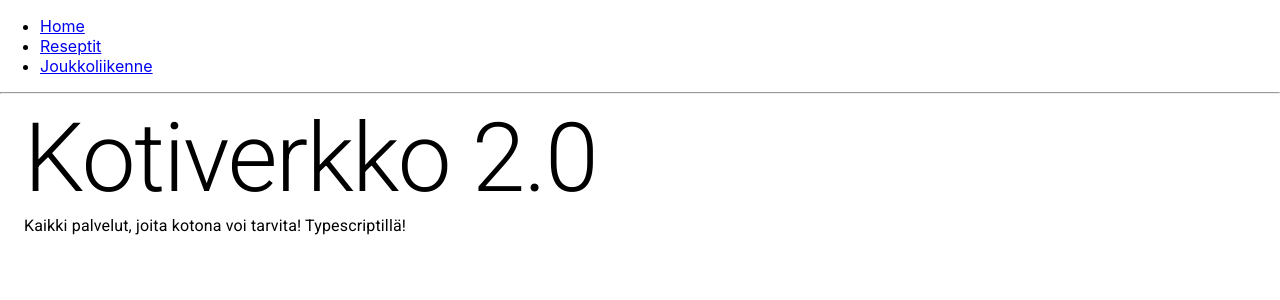
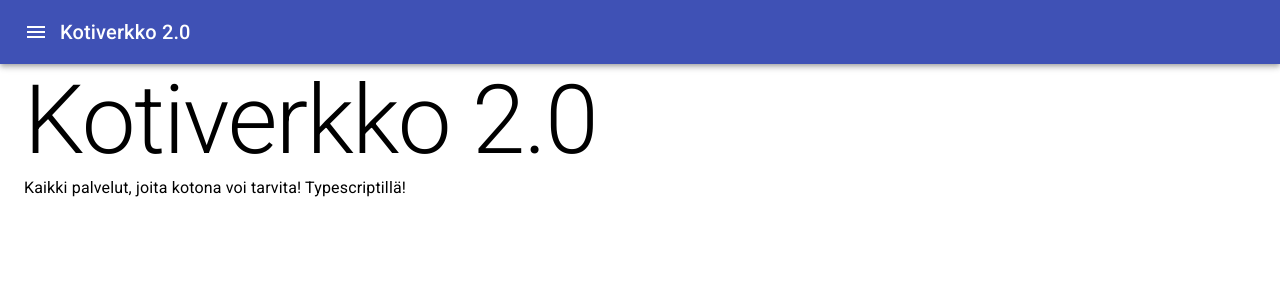
Before and after one commit to japajaa/project, a React (Create React App) app in the folder client/: page / in a window 1280 px wide. Shown: the top 300 px of the page. Built offline with nearby package versions, Linux system fonts and the light colour scheme.

Commit message:
add MenuBar

```diff
--- a/client/package.json
+++ b/client/package.json
@@ -5,6 +5,7 @@
   "private": true,
   "dependencies": {
     "@material-ui/core": "^4.11.0",
+    "@material-ui/icons": "^4.9.1",
     "@testing-library/jest-dom": "^5.11.5",
     "@testing-library/react": "^11.1.2",
     "@testing-library/user-event": "^12.2.2",
--- a/client/src/App.tsx
+++ b/client/src/App.tsx
@@ -3,43 +3,17 @@ import {
   BrowserRouter as Router,
   Switch,
   Route,
-  Link,
 } from 'react-router-dom';
 import Recipes from './components/Recipes';
 import Home from './components/Home';
 import PublicTransport from './components/PublicTransport';
 import ThemeWrapper from './components/Theme';
-
-// tälle sivulle linkit joukkoliikenne-sivulle ja reseptisivuille ja vanhaan reseptiwikiin
-// single-page application? mitenkäs se pitikään mennä? :D
-// js vai typescript?
-// prettieriin linttaus save
+import MenuBar from './components/MenuBar';
 
 const App = () => (
   <ThemeWrapper>
     <Router basename="/project">
-      <div>
-        <ul>
-          <li>
-            <Link to="/">Home</Link>
-          </li>
-          <li>
-            <Link to="/reseptit">Reseptit</Link>
-          </li>
-          <li>
-            <Link to="/joukkoliikenne">Joukkoliikenne</Link>
-          </li>
-        </ul>
-
-        <hr />
-
-        {/*
-          A <Switch> looks through all its children <Route>
-          elements and renders the first one whose path
-          matches the current URL. Use a <Switch> any time
-          you have multiple routes, but you want only one
-          of them to render at a time
-        */}
+      <MenuBar />
       <Switch>
         <Route exact path="/">
           <Home />
@@ -51,7 +25,6 @@ const App = () => (
           <PublicTransport />
         </Route>
       </Switch>
-      </div>
     </Router>
   </ThemeWrapper>
 );
--- /dev/null
+++ b/client/src/components/MenuBar.tsx
@@ -0,0 +1,73 @@
+import React from 'react';
+import { makeStyles, Theme } from '@material-ui/core/styles';
+import AppBar from '@material-ui/core/AppBar';
+import Toolbar from '@material-ui/core/Toolbar';
+import Typography from '@material-ui/core/Typography';
+import IconButton from '@material-ui/core/IconButton';
+import MenuIcon from '@material-ui/icons/Menu';
+import ListItem from '@material-ui/core/ListItem';
+import ListItemText from '@material-ui/core/ListItemText';
+import Drawer from '@material-ui/core/Drawer';
+import List from '@material-ui/core/List';
+import {
+  Link,
+} from 'react-router-dom';
+
+
+const useStyles = makeStyles((theme: Theme) => ({
+  menuButton: {
+
+  },
+  title: {
+
+  },
+  root: {
+    background: theme.palette.primary.dark,
+  },
+}));
+
+
+const MenuBar = () => {
+  const classes = useStyles();
+
+  const [open, setOpen] = React.useState(false);
+
+  const handleDrawerOpen = () => {
+    setOpen(true);
+  };
+
+  const handleDrawerClose = () => {
+    setOpen(false);
+  };
+
+
+  return (
+    <div className={classes.root}>
+      <AppBar position="static">
+        <Toolbar>
+          <IconButton edge="start" className={classes.menuButton} color="inherit" aria-label="menu" onClick={handleDrawerOpen}>
+            <MenuIcon />
+          </IconButton>
+          <Typography variant="h6" className={classes.title}>
+            Kotiverkko 2.0
+          </Typography>
+        </Toolbar>
+      </AppBar>
+      <Drawer anchor="left" open={open} onClose={handleDrawerClose}>
+        <List>
+          <ListItem button key="home" component={Link} to="/" onClick={handleDrawerClose}>
+            <ListItemText primary="Home" />
+          </ListItem>
+          <ListItem button key="recipes" component={Link} to="/reseptit" onClick={handleDrawerClose}>
+            <ListItemText primary="Reseptit" />
+          </ListItem>
+          <ListItem button key="publicTransport" component={Link} to="/joukkoliikenne" onClick={handleDrawerClose}>
+            <ListItemText primary="Joukkoliikenne" />
+          </ListItem>
+        </List>
+      </Drawer>
+    </div>
+  );
+};
+
+export default MenuBar;
```
Also changed, not shown: 1 other file (tests, documents, lock files or other folders). Lines whose indentation alone changed are shown as unchanged.
